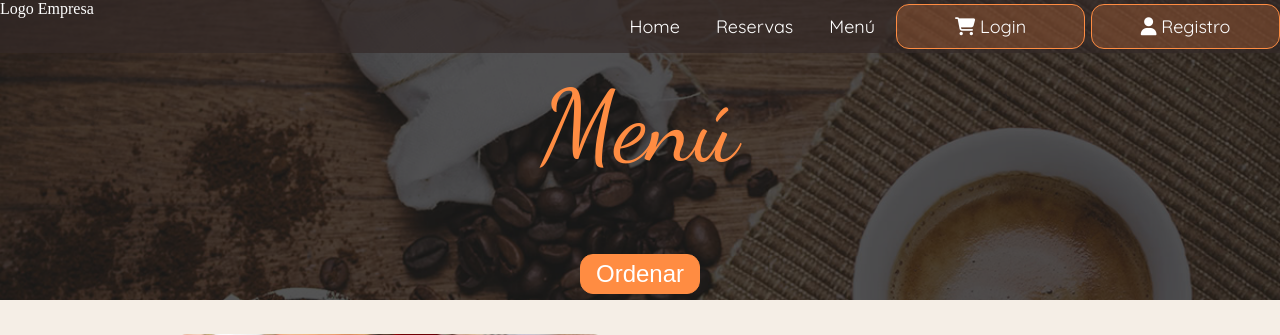
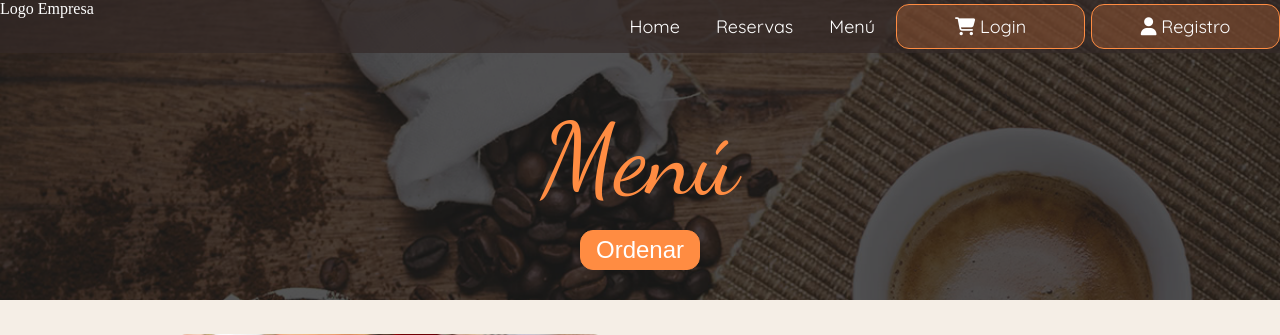
Before and after one commit to yeuryf007/Web-Cafeteria, a PHP site: page /menu.php in a window 1280 px wide. Shown: the top 335 px of the page. Run offline with PHP 8.4, Linux system fonts and the light colour scheme; some libraries are stand-ins or nearby versions; some web fonts are replaced.

Commit message:
arreglo titulo menu

```diff
--- a/css/stylemenu.css
+++ b/css/stylemenu.css
@@ -29,8 +29,6 @@
 }
 
 .titulo{
-    align-items: center;
-    justify-content: center;
     text-align: center;
 }
 
@@ -39,6 +37,7 @@
     color: #FF8C42;
     font-family: "Dancing Script";
     font-weight: 400;
+    margin: 100px 0 10px 0;
 }
 
 #ordenar{
```
